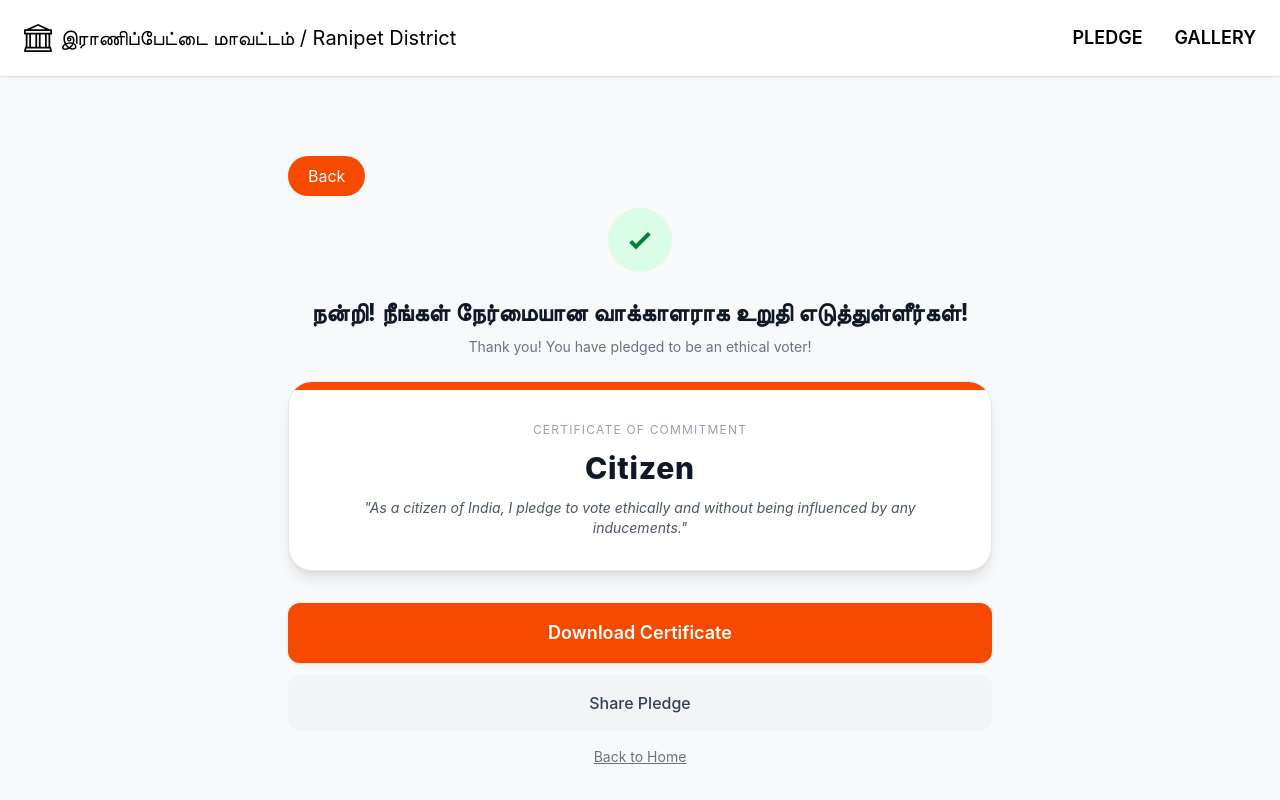
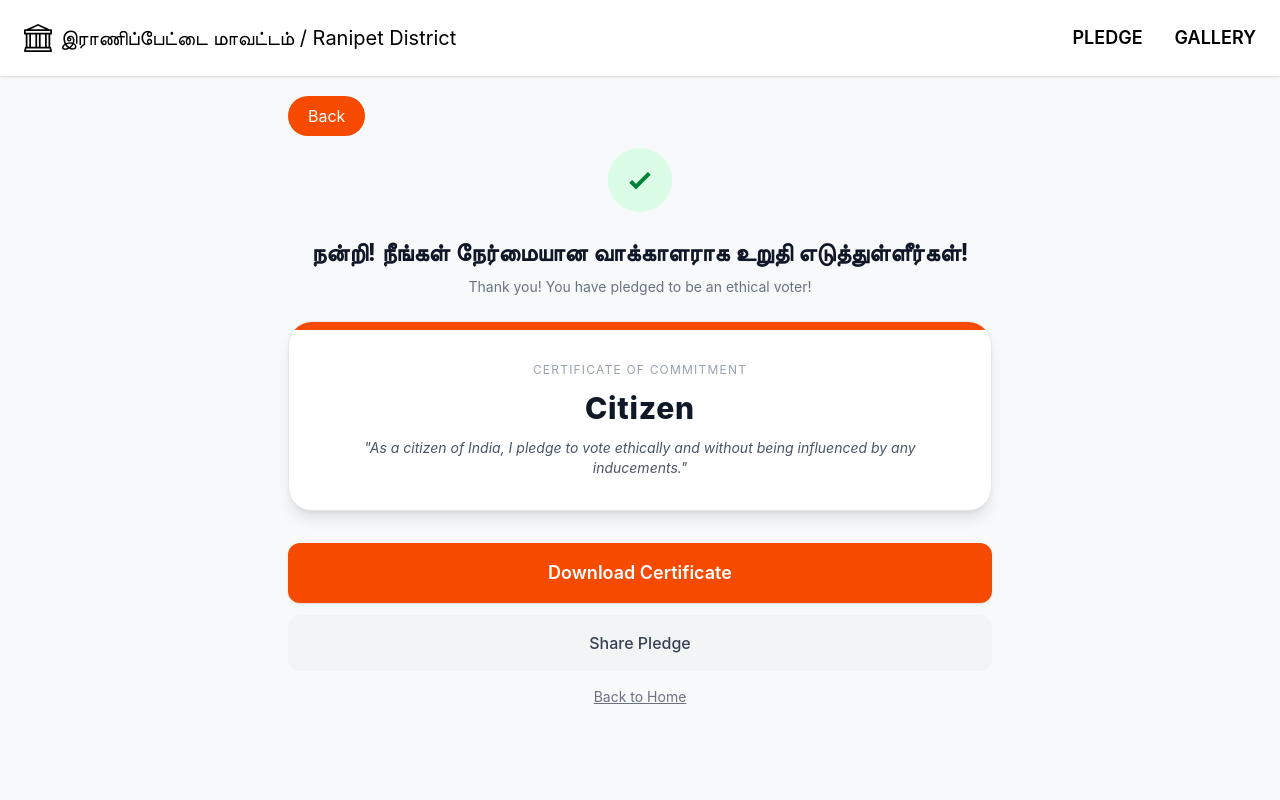
Before and after one commit to Dharunganesh/vote_pledge, a React (Vite) app: page /success in a window 1280 px wide. Shown: the top 800 px of the page. Built offline with nearby package versions, Linux system fonts and the light colour scheme; no server answers.

Commit message:
button changes

```diff
--- a/src/Pages/SuccessScreen.jsx
+++ b/src/Pages/SuccessScreen.jsx
@@ -72,8 +72,8 @@ const SuccessScreen = () => {
         flex-1
         w-full max-w-3xl mx-auto
         px-4 sm:px-6 md:px-8
-        pt-[70px] sm:pt-[80px]
-        pb-16
+        pt-5 sm:pt-5 md:pt-5
+        pb-10
       "
       >
         {/* Back Button */}
```
